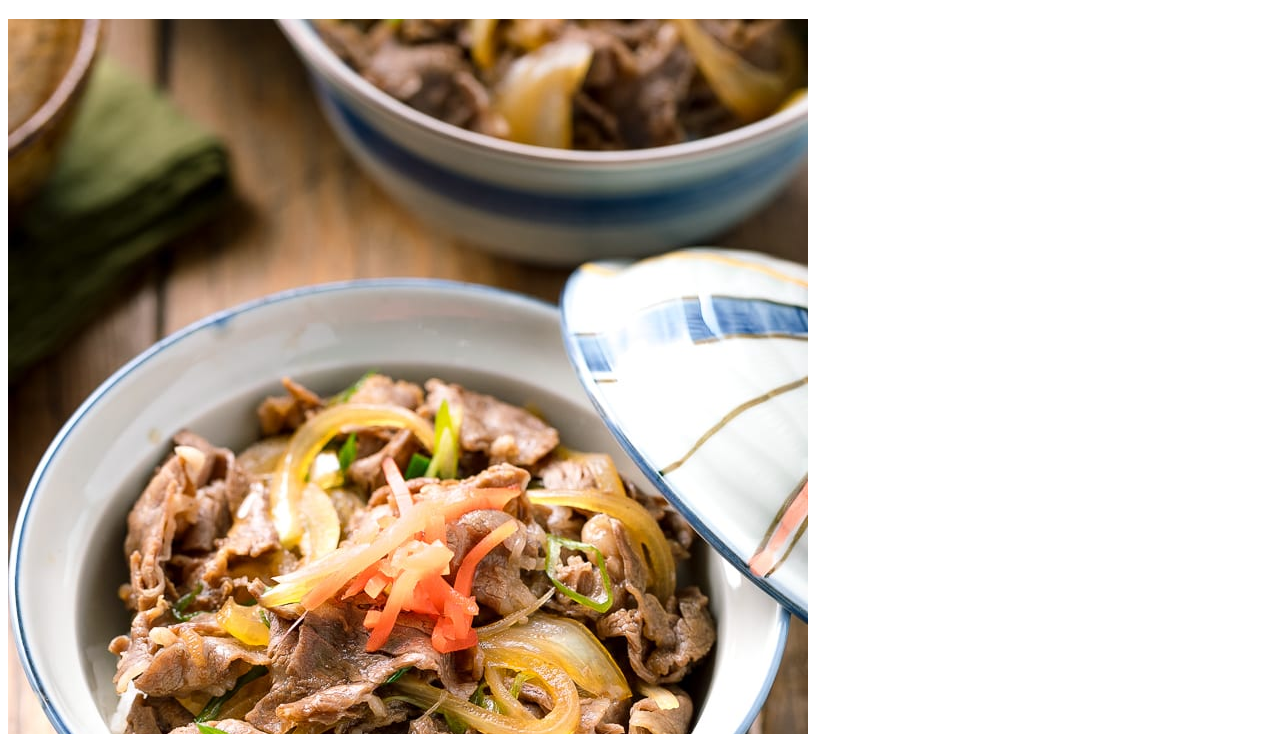
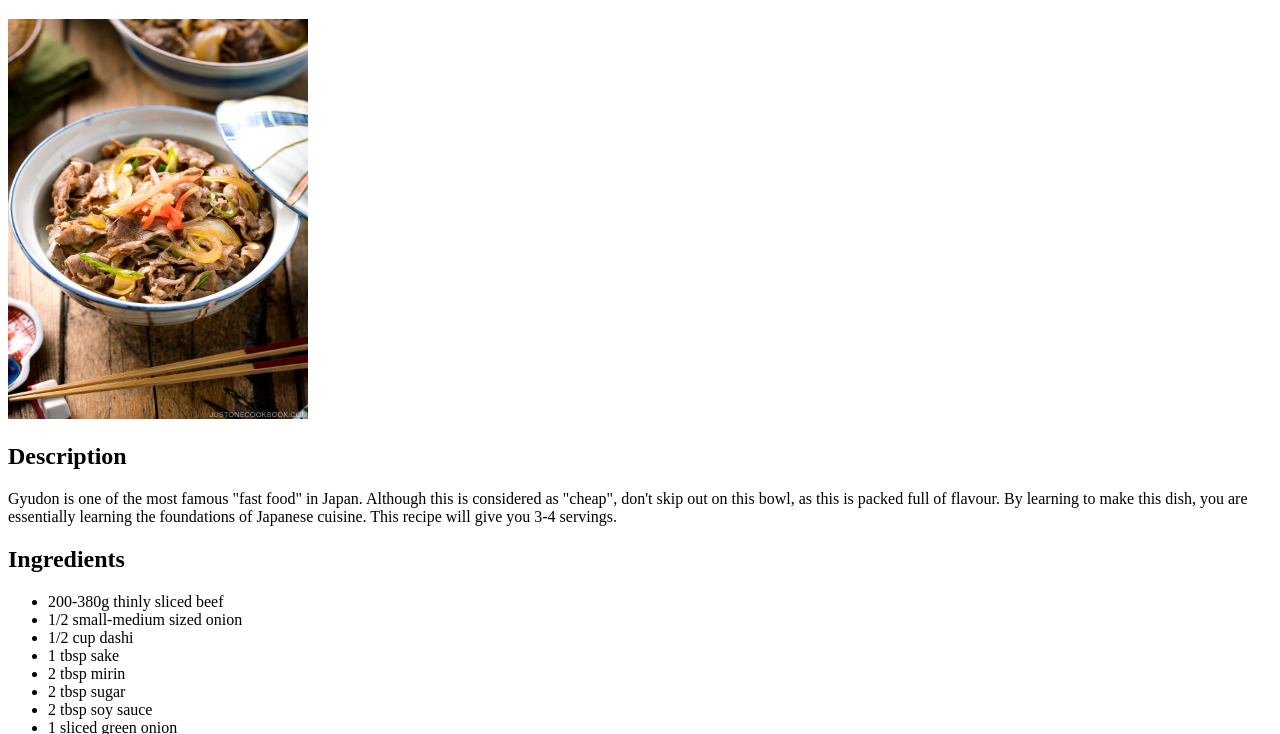
Before and after one commit to olisfritz/odin-recipes, a plain HTML site: page gyudon.html in a window 1280 px wide. Shown: the part 61-795 px from the top of the page. Drawn offline with Linux system fonts and the light colour scheme.

Commit message:
Added title and adjusted image size

```diff
--- a/gyudon.html
+++ b/gyudon.html
@@ -2,11 +2,11 @@
 <html lang="en">
 <head>
     <meta charset="UTF-8">
-    <title>Document</title>
+    <title>Gyudon Recipe</title>
 </head>
 <body>
     <h1>Gyudon Recipe</h1>
-    <img src="./images/Gyudon.jpg" alt="Gyudon Rice Bowl">
+    <img src="./images/Gyudon.jpg" alt="Gyudon Rice Bowl" height="400" width="300">
 
     <h2>Description</h2>
     <p>Gyudon is one of the most famous "fast food" in Japan. Although this is considered as "cheap",
```
